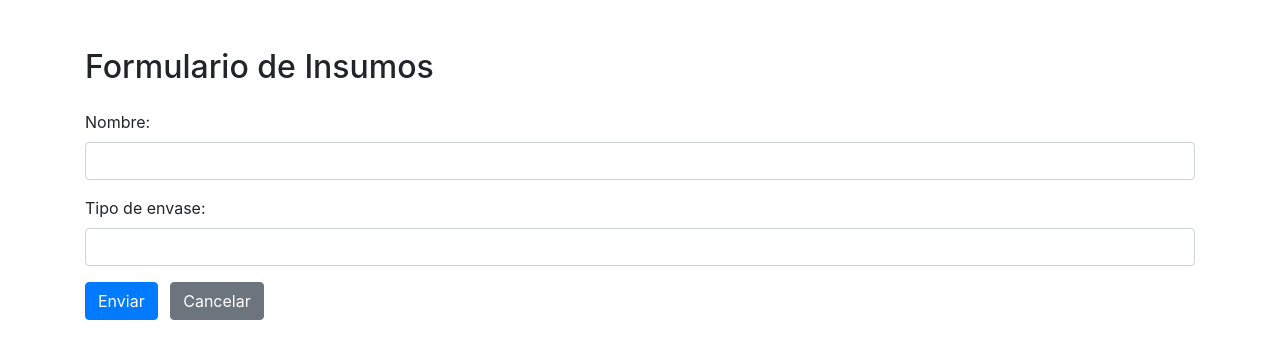
After one commit to IgnacioBiskupsky1/AVD1, a Django app: page /crud_insu in a window 1280 px wide. The commit adds this page. Shown: the top 359 px of the page. Run offline with Django 5.2, Linux system fonts and the light colour scheme; some libraries are stand-ins or nearby versions.

Commit message:
commit creacion form insumos

```diff
--- /dev/null
+++ b/inventario/templates/inventary/crud_insu.html
@@ -0,0 +1,41 @@
+<!DOCTYPE html>
+<html lang="en">
+<head>
+    <meta charset="UTF-8">
+    <meta name="viewport" content="width=device-width, initial-scale=1.0">
+    <title>Formulario de Insumos</title>
+    <!-- Bootstrap CSS -->
+    <link href="https://maxcdn.bootstrapcdn.com/bootstrap/4.5.2/css/bootstrap.min.css" rel="stylesheet">
+</head>
+<body>
+    <div class="container">
+        <h2 class="mt-5 mb-4">Formulario de Insumos</h2>
+        <form id="contactForm" action="/enviar_datos" method="POST">
+            <div class="form-group">
+                <label for="nombre">Nombre:</label>
+                <input type="text" class="form-control" id="nombre" name="nombre" required>
+            </div>
+            <div class="form-group">
+                <label for="tipo">Tipo de envase:</label>
+                <input type="text" class="form-control" id="tipo" name="tipo" required>
+            </div>
+
+            <div class="form-group">
+                <button type="submit" class="btn btn-primary mr-2">Enviar</button>
+                <button type="button" class="btn btn-secondary" onclick="cancelar()">Cancelar</button>
+            </div>
+        </form>
+    </div>
+
+    <!-- Bootstrap JS (opcional, solo si necesitas funcionalidades JS de Bootstrap) -->
+    <script src="https://cdnjs.cloudflare.com/ajax/libs/jquery/3.5.1/jquery.min.js"></script>
+    <script src="https://maxcdn.bootstrapcdn.com/bootstrap/4.5.2/js/bootstrap.min.js"></script>
+
+    <script>
+        function cancelar() {
+            // Aquí puedes agregar la lógica para redireccionar o realizar cualquier otra acción al hacer clic en el botón "Cancelar"
+            alert('Operación cancelada');
+        }
+    </script>
+</body>
+</html>
--- a/inventario/templates/user/home.html
+++ b/inventario/templates/user/home.html
@@ -14,7 +14,7 @@
             <p>¿Tangananica o Tangananá?</p>
             <div class="buttons">
                 <a href="reguser" class="btn">Tangananica</a>
-                <a href="home" class="btn">Tangananá</a>
+                <a href="crud_mp" class="btn">Tangananá</a>
             </div>
         </div>
     </div>
--- a/inventario/urls.py
+++ b/inventario/urls.py
@@ -9,4 +9,6 @@ urlpatterns = [
     path('home',views.home, name='home'),
     path('edituser',views.edituser, name='edituser'),
     path('crud_mp',views.crud_mp, name='crud_mp'),
+    path('crud_insu',views.crud_insu, name='crud_insu'),
+
 ]
--- a/inventario/views.py
+++ b/inventario/views.py
@@ -22,3 +22,7 @@ def edituser(request):
 def crud_mp(request):
     context={}
     return render(request, 'inventary/crud_mp.html', context)
+
+def crud_insu(request):
+    context={}
+    return render(request, 'inventary/crud_insu.html', context)
```
Also changed, not shown: inventario/models.py (+51 -0 lines), db.sqlite3.
